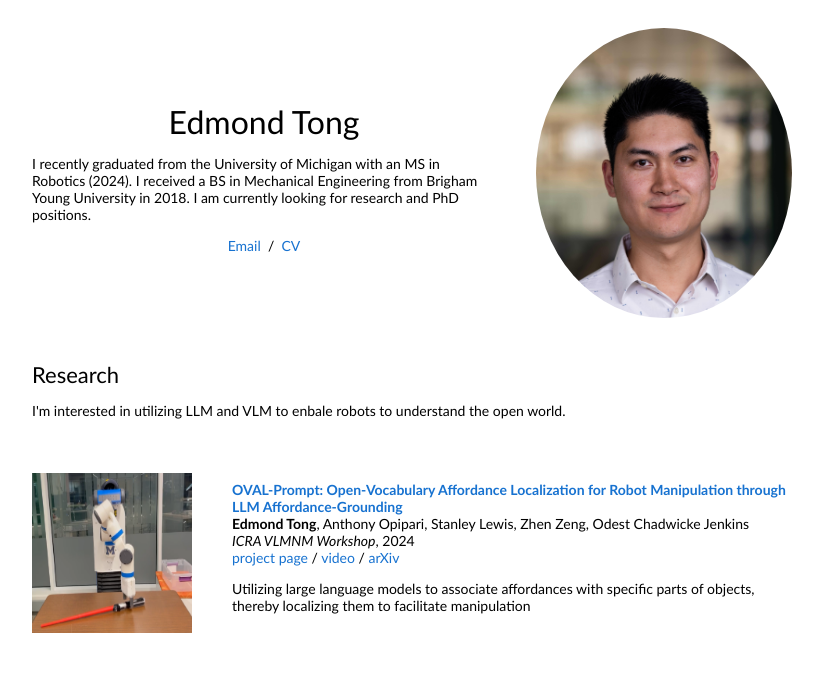
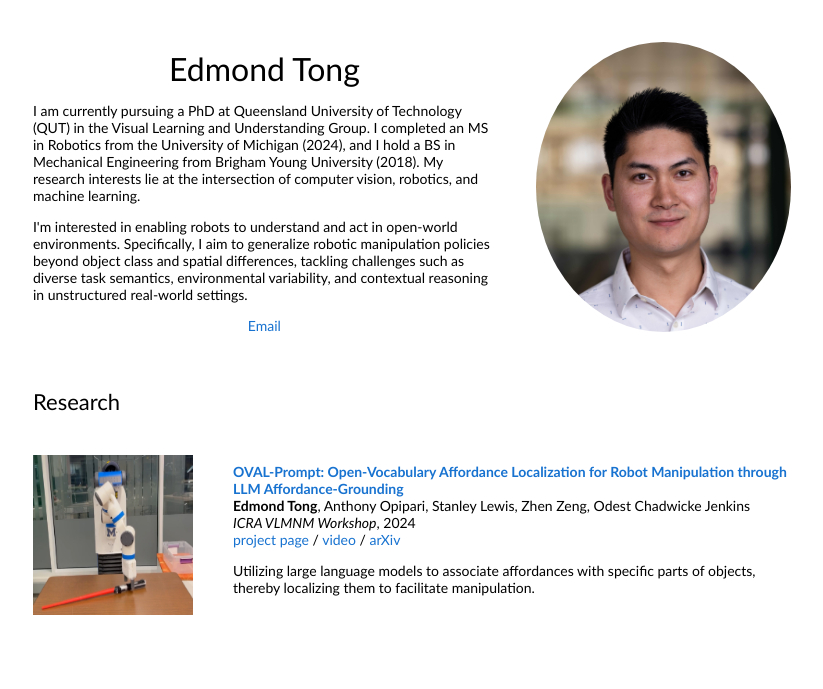
Before and after one commit to ekjt/ekjtong, a plain HTML site: page index.html in a window 1280 px wide. Shown: the whole page, without its empty margins (228-1051 px from the left). Drawn offline with Linux system fonts and the light colour scheme.

Commit message:
updated phd

```diff
--- a/index.html
+++ b/index.html
@@ -1,94 +1,80 @@
 <!DOCTYPE HTML>
 <html lang="en">
 <head>
-    <meta http-equiv="Content-Type" content="text/html; charset=UTF-8">
-
+  <meta charset="UTF-8">
   <title>Edmond Tong</title>
-
   <meta name="author" content="Edmond Tong">
   <meta name="viewport" content="width=device-width, initial-scale=1">
   <link rel="shortcut icon" href="images/favicon/favicon.ico" type="image/x-icon">
-    <link rel="stylesheet" type="text/css" href="stylesheet.css">
-
+  <link rel="stylesheet" href="stylesheet.css">
 </head>
 
 <body>
-    <table style="width:100%;max-width:800px;border:0px;border-spacing:0px;border-collapse:separate;margin-right:auto;margin-left:auto;"><tbody>
-      <tr style="padding:0px">
-        <td style="padding:0px">
-          <table style="width:100%;border:0px;border-spacing:0px;border-collapse:separate;margin-right:auto;margin-left:auto;"><tbody>
-            <tr style="padding:0px">
-              <td style="padding:2.5%;width:63%;vertical-align:middle">
-                <p class="name" style="text-align: center;">
-                  Edmond Tong
-                </p>
-                <p>  I recently graduated from the University of Michigan with an MS in Robotics (2024). I received a BS in Mechanical Engineering from Brigham Young University in 2018. I am currently looking for research and PhD positions.
-                </p>
-                <p>
-                </p>
-                <p style="text-align:center">
-                  <a href="mailto:ekjt@umich.edu">Email</a> &nbsp;/&nbsp;
-                  <a href="data/EdmondCV.pdf">CV</a>
+  <table style="width:100%; max-width:800px; margin:auto; border:0; border-spacing:0;">
+    <tr>
+      <td>
+        <!-- Header Section -->
+        <table style="width:100%; margin:auto; border:0; border-spacing:0;">
+          <tr>
+            <td style="padding:2.5%; width:63%; vertical-align:middle;">
+              <p class="name" style="text-align:center;">Edmond Tong</p>
+              <p>I am currently pursuing a PhD at Queensland University of Technology (QUT) in the Visual Learning and Understanding Group. I completed an MS in Robotics from the University of Michigan (2024), and I hold a BS in Mechanical Engineering from Brigham Young University (2018). My research interests lie at the intersection of computer vision, robotics, and machine learning.</p>
+              <p>I'm interested in enabling robots to understand and act in open-world environments. Specifically, I aim to generalize robotic manipulation policies beyond object class and spatial differences, tackling challenges such as diverse task semantics, environmental variability, and contextual reasoning in unstructured real-world settings.</p>
+              <p style="text-align:center;">
+                <a href="mailto:ekjt@umich.edu">Email</a>
+                <!-- &nbsp;/&nbsp;
+                <a href="data/EdmondCV.pdf">CV</a> -->
               </p>
             </td>
-              <td style="padding:2.5%;width:40%;max-width:40%">
-                <a href="images/profile.jpg"><img style="width:100%;max-width:100%;object-fit: cover; border-radius: 50%;" alt="profile photo" src="images/profile.jpg" class="hoverZoomLink"></a>
+            <td style="padding:2.5%; width:37%; max-width:40%;">
+              <a href="images/profile.jpg">
+                <img src="images/profile.jpg" alt="profile photo" style="width:100%; border-radius:50%; object-fit:cover;">
+              </a>
             </td>
           </tr>
-          </tbody></table>
-          <table style="width:100%;border:0px;border-spacing:0px;border-collapse:separate;margin-right:auto;margin-left:auto;"><tbody>
+        </table>
+
+        <!-- Research Section -->
+        <table style="width:100%; margin:auto; border:0; border-spacing:0;">
           <tr>
-              <td style="padding:20px;width:100%;vertical-align:middle">
+            <td style="padding:20px;">
               <h2>Research</h2>
-                <p>
-                  I'm interested in utilizing LLM and VLM to enbale robots to understand the open world.</span>
-                </p>
             </td>
           </tr>
-          </tbody></table>
-          <table style="width:100%;border:0px;border-spacing:0px;border-collapse:separate;margin-right:auto;margin-left:auto;"><tbody>
+        </table>
 
-
-
-            <td style="padding:20px;width:25%;vertical-align:middle">
+        <!-- Project Entry -->
+        <table style="width:100%; margin:auto; border:0; border-spacing:0;">
+          <tr>
+            <td style="padding:20px; width:25%; vertical-align:middle;">
               <img src="images/oval.png" alt="OVAL-Prompt" width="160" height="160">
             </td>
-
-      </td>
-      <td style="padding:20px;width:75%;vertical-align:middle">
+            <td style="padding:20px; width:75%; vertical-align:middle;">
               <a href="https://ekjt.github.io/OVAL-Prompt/">
                 <span class="papertitle">OVAL-Prompt: Open-Vocabulary Affordance Localization for Robot Manipulation through LLM Affordance-Grounding</span>
               </a>
               <br>
               <strong>Edmond Tong</strong>, Anthony Opipari, Stanley Lewis, Zhen Zeng, Odest Chadwicke Jenkins
-
               <br>
               <em>ICRA VLMNM Workshop</em>, 2024
               <br>
-        <a href="https://ekjt.github.io/OVAL-Prompt/">project page</a>
-        /
-        <a href=" https://youtu.be/ZQpyqRcAjrU">video</a>
-        /
+              <a href="https://ekjt.github.io/OVAL-Prompt/">project page</a> /
+              <a href="https://youtu.be/ZQpyqRcAjrU">video</a> /
               <a href="https://arxiv.org/abs/2404.11000">arXiv</a>
-        <p></p>
-        <p>
-        Utilizing large language models to associate affordances with specific parts of objects, thereby localizing them to facilitate manipulation
-        </p>
+              <p>Utilizing large language models to associate affordances with specific parts of objects, thereby localizing them to facilitate manipulation.</p>
             </td>
           </tr>
+        </table>
 
-
-          </table>
-          <table style="width:100%;border:0px;border-spacing:0px;border-collapse:separate;margin-right:auto;margin-left:auto;"><tbody>
+        <!-- Footer -->
+        <table style="width:100%; margin:auto; border:0; border-spacing:0;">
           <tr>
-              <td style="padding:0px">
+            <td>
               <br>
-                <p style="text-align:right;font-size:small;">
-
-                </p>
+              <p style="text-align:right; font-size:small;"></p>
             </td>
           </tr>
-          </tbody></table>
+        </table>
       </td>
     </tr>
   </table>
```
Lines whose indentation alone changed are shown as unchanged.
